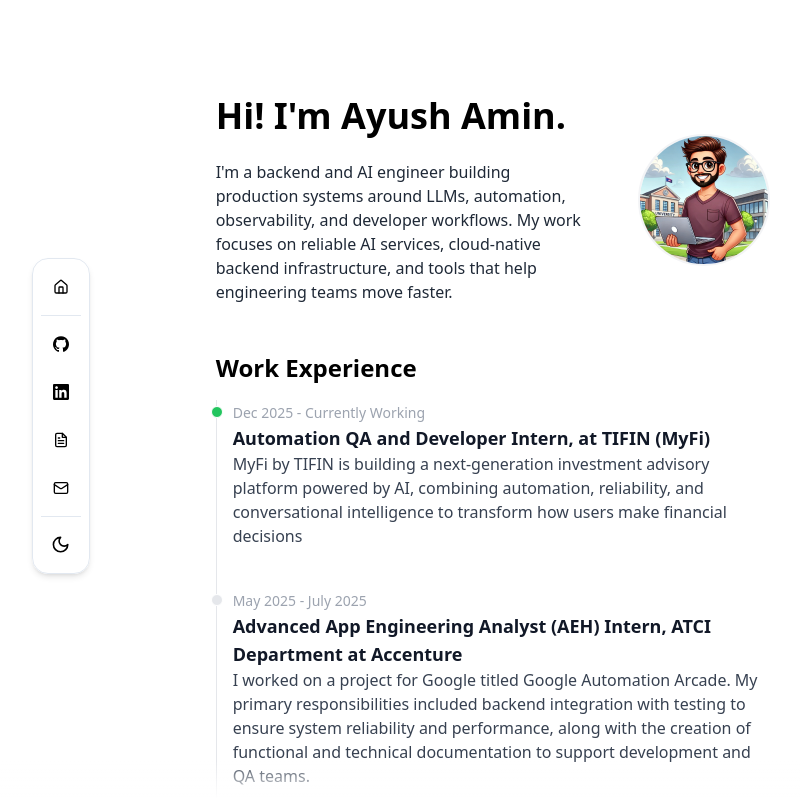
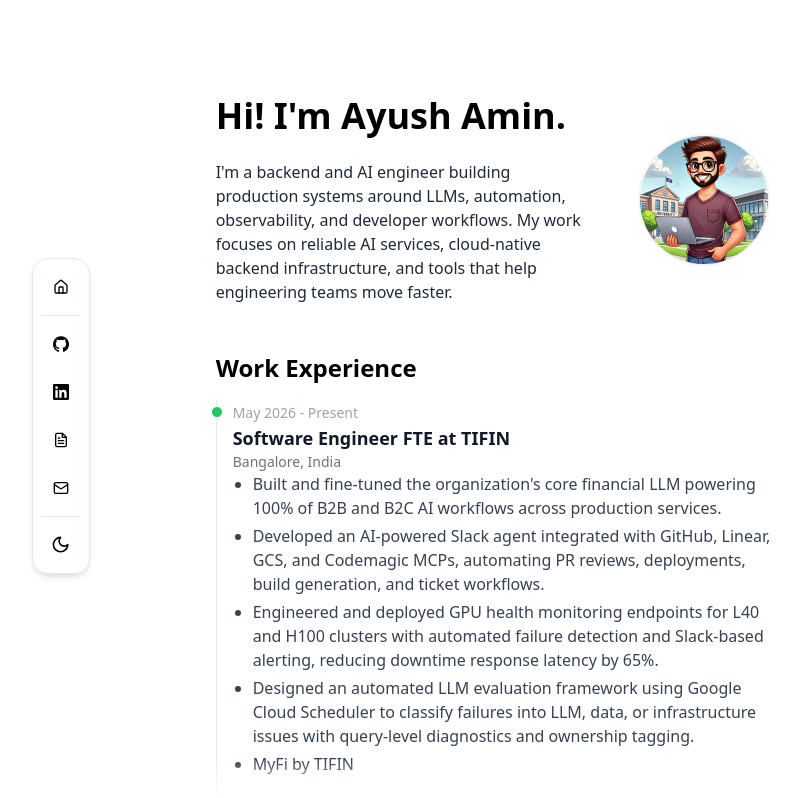
Before and after one commit to apk471/personal-portfolio-v1, a Next.js app: page / in a window 1280 px wide. Shown: the top 798 px of the page, without its empty margins (147-947 px from the left). Built offline with nearby package versions, Linux system fonts and the light colour scheme.

Commit message:
content: update tifin work timeline

```diff
--- a/components/WorkExperience.tsx
+++ b/components/WorkExperience.tsx
@@ -7,16 +7,31 @@
   companyName: string;
   companyLogo?: string;
   jobTitle: string;
+  location?: string;
   description: string[];
   companyLink?: string;
 }
 
 const workExperienceData: WorkExperienceItem[] = [
   {
+    startDate: "May 2026",
+    endDate: "Present",
+    companyName: "TIFIN",
+    jobTitle: "Software Engineer FTE",
+    location: "Bangalore, India",
+    description: [
+      "Built and fine-tuned the organization's core financial LLM powering 100% of B2B and B2C AI workflows across production services.",
+      "Developed an AI-powered Slack agent integrated with GitHub, Linear, GCS, and Codemagic MCPs, automating PR reviews, deployments, build generation, and ticket workflows.",
+      "Engineered and deployed GPU health monitoring endpoints for L40 and H100 clusters with automated failure detection and Slack-based alerting, reducing downtime response latency by 65%.",
+      "Designed an automated LLM evaluation framework using Google Cloud Scheduler to classify failures into LLM, data, or infrastructure issues with query-level diagnostics and ownership tagging.",
+      "MyFi by TIFIN",
+    ],
+  },
+  {
     startDate: "Dec 2025",
-    endDate: "Currently Working",
+    endDate: "Apr 2026",
     companyName: "TIFIN (MyFi)",
-    jobTitle: "Automation QA and Developer Intern,",
+    jobTitle: "Automation QA and Developer Intern",
     description: [
       "MyFi by TIFIN is building a next-generation investment advisory platform powered by AI, combining automation, reliability, and conversational intelligence to transform how users make financial decisions",
     ],
@@ -86,8 +101,13 @@
             <h3 className="text-lg font-semibold text-gray-900 dark:text-white">
               {item.jobTitle} at {item.companyName}
             </h3>
+            {item.location && (
+              <p className="text-sm text-gray-500 dark:text-gray-400">
+                {item.location}
+              </p>
+            )}
             <div className="mb-4 text-base font-normal text-gray-700 dark:text-gray-400">
-              <ul>
+              <ul className="list-disc space-y-1 ps-5">
                 {item.description.map((desc, index) => (
                   <li key={index}>{desc}</li>
                 ))}
```
